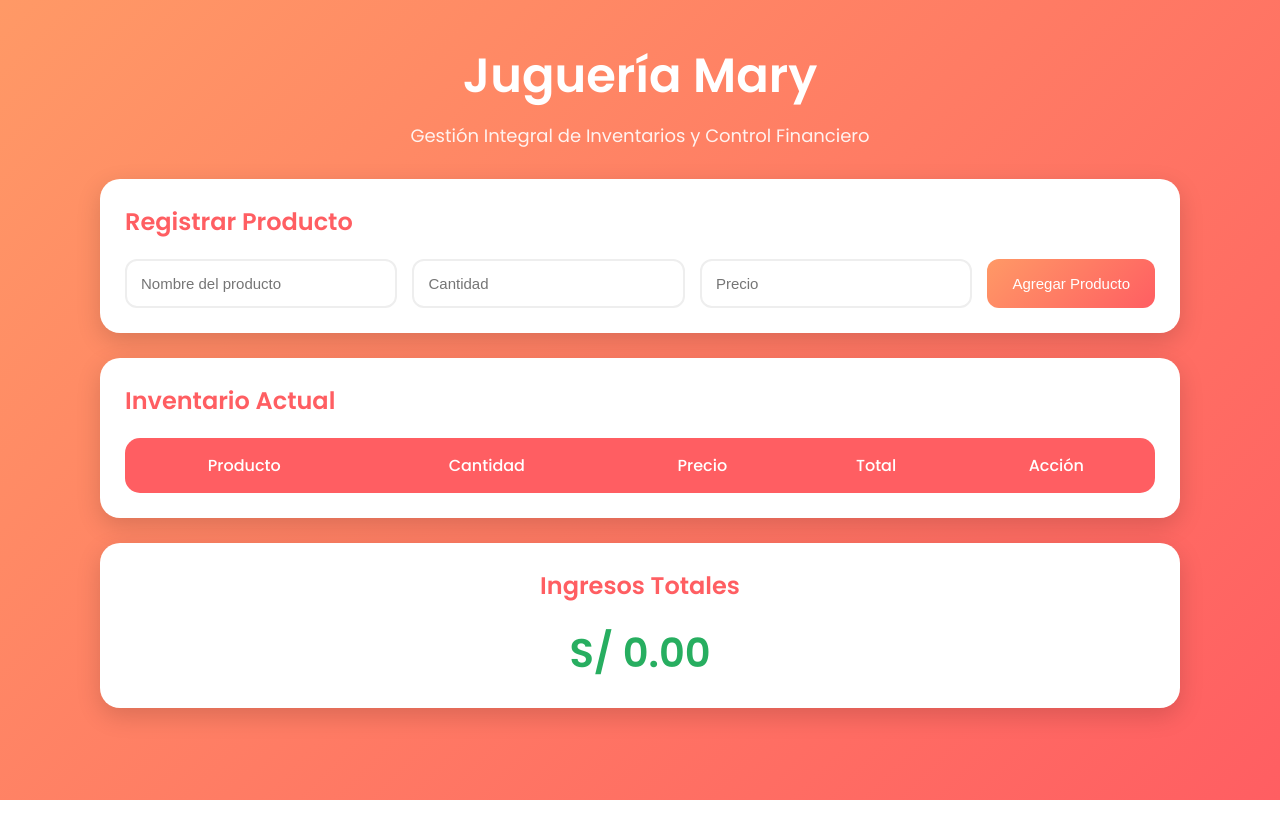
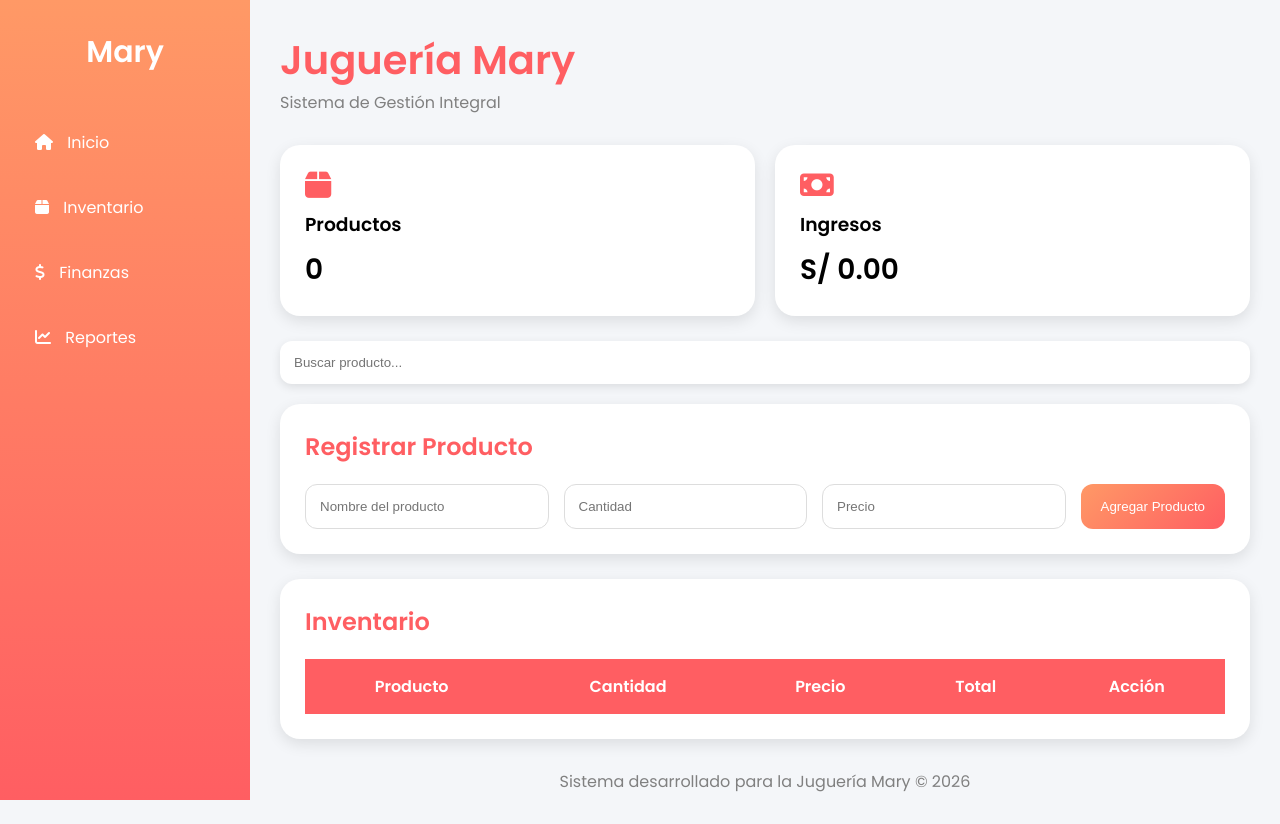
Before and after one commit to bryanm4a1/jugueria-prototipo, a plain HTML site: page Jugueria-mary/index.html in a window 1280 px wide. Before the commit the page ends 800 px from the top, so only its background shows below. Drawn offline with Linux system fonts and the light colour scheme.

Commit message:
Add files via upload

```diff
--- a/Jugueria-mary/estilos.css
+++ b/Jugueria-mary/estilos.css
@@ -6,47 +6,135 @@
 
 body{
     font-family: 'Poppins', sans-serif;
-    background: linear-gradient(135deg, #ff9966, #ff5e62);
-    min-height: 100vh;
-    padding: 40px;
+    background: #f4f6f9;
 }
 
-.contenedor{
-    width: 90%;
-    max-width: 1200px;
-    margin: auto;
+.dashboard{
+    display: flex;
+}
+
+/* SIDEBAR */
+
+.sidebar{
+    width: 250px;
+    height: 100vh;
+    background: linear-gradient(180deg, #ff9966, #ff5e62);
+    color: white;
+    padding: 30px 20px;
+    position: fixed;
+}
+
+.sidebar h2{
+    text-align: center;
+    margin-bottom: 40px;
+    font-size: 30px;
+}
+
+.sidebar ul{
+    list-style: none;
+}
+
+.sidebar ul li{
+    padding: 15px;
+    margin-bottom: 10px;
+    border-radius: 10px;
+    cursor: pointer;
+    transition: 0.3s;
+}
+
+.sidebar ul li:hover{
+    background: rgba(255,255,255,0.2);
+}
+
+.sidebar i{
+    margin-right: 10px;
+}
+
+/* CONTENIDO */
+
+.contenido{
+    margin-left: 250px;
+    width: 100%;
+    padding: 30px;
 }
 
 .header{
-    text-align: center;
-    color: white;
     margin-bottom: 30px;
 }
 
 .header h1{
-    font-size: 48px;
-    font-weight: 600;
+    color: #ff5e62;
+    font-size: 40px;
 }
 
 .header p{
-    margin-top: 10px;
-    font-size: 18px;
-    opacity: 0.9;
+    color: gray;
 }
 
+/* TARJETAS */
+
+.cards{
+    display: flex;
+    gap: 20px;
+    margin-bottom: 25px;
+}
+
+.card{
+    background: white;
+    flex: 1;
+    padding: 25px;
+    border-radius: 20px;
+    box-shadow: 0px 5px 15px rgba(0,0,0,0.1);
+    transition: 0.3s;
+}
+
+.card:hover{
+    transform: translateY(-5px);
+}
+
+.card i{
+    font-size: 30px;
+    color: #ff5e62;
+    margin-bottom: 10px;
+}
+
+.card h3{
+    margin-bottom: 10px;
+}
+
+.card p{
+    font-size: 28px;
+    font-weight: bold;
+}
+
+/* BUSCADOR */
+
+.buscador{
+    margin-bottom: 20px;
+}
+
+.buscador input{
+    width: 100%;
+    padding: 14px;
+    border: none;
+    border-radius: 12px;
+    outline: none;
+    box-shadow: 0px 3px 10px rgba(0,0,0,0.1);
+}
+
+/* FORMULARIO */
+
 .card-formulario,
-.card-tabla,
-.card-finanzas{
+.card-tabla{
     background: white;
+    padding: 25px;
     border-radius: 20px;
-    padding: 25px;
     margin-bottom: 25px;
-    box-shadow: 0px 8px 25px rgba(0,0,0,0.15);
+    box-shadow: 0px 5px 15px rgba(0,0,0,0.1);
 }
 
 .card-formulario h2,
-.card-tabla h2,
-.card-finanzas h2{
+.card-tabla h2{
     margin-bottom: 20px;
     color: #ff5e62;
 }
@@ -57,30 +145,21 @@ body{
     flex-wrap: wrap;
 }
 
-input{
+.formulario input{
     flex: 1;
     min-width: 200px;
     padding: 14px;
-    border: 2px solid #eee;
+    border: 1px solid #ddd;
     border-radius: 12px;
-    outline: none;
-    font-size: 15px;
-    transition: 0.3s;
-}
-
-input:focus{
-    border-color: #ff5e62;
 }
 
 button{
     background: linear-gradient(135deg, #ff9966, #ff5e62);
     color: white;
     border: none;
-    padding: 14px 25px;
+    padding: 14px 20px;
     border-radius: 12px;
     cursor: pointer;
-    font-size: 15px;
-    font-weight: 500;
     transition: 0.3s;
 }
 
@@ -88,11 +167,11 @@ button:hover{
     transform: scale(1.05);
 }
 
+/* TABLA */
+
 table{
     width: 100%;
     border-collapse: collapse;
-    overflow: hidden;
-    border-radius: 15px;
 }
 
 thead{
@@ -100,44 +179,23 @@ thead{
     color: white;
 }
 
-th{
+th, td{
     padding: 15px;
-    font-weight: 500;
+    text-align: center;
 }
 
-td{
-    padding: 15px;
-    text-align: center;
+tbody tr{
     border-bottom: 1px solid #eee;
 }
 
-tr:hover{
+tbody tr:hover{
     background: #fff5f5;
 }
 
-.card-finanzas{
+/* FOOTER */
+
+footer{
     text-align: center;
+    color: gray;
+    margin-top: 30px;
 }
-
-.monto{
-    font-size: 40px;
-    font-weight: bold;
-    color: #27ae60;
-    margin-top: 10px;
-}
-
-@media(max-width: 768px){
-
-    .formulario{
-        flex-direction: column;
-    }
-
-    button{
-        width: 100%;
-    }
-
-    .header h1{
-        font-size: 35px;
-    }
-
-}
--- a/Jugueria-mary/index.html
+++ b/Jugueria-mary/index.html
@@ -1,5 +1,6 @@
 <!DOCTYPE html>
 <html lang="es">
+
 <head>
     <meta charset="UTF-8">
     <meta name="viewport" content="width=device-width, initial-scale=1.0">
@@ -8,17 +9,89 @@
     <link rel="stylesheet" href="estilos.css">
 
     <link rel="preconnect" href="https://fonts.googleapis.com">
-    <link href="https://fonts.googleapis.com/css2?family=Poppins:wght@300;400;500;600&display=swap" rel="stylesheet">
+
+    <link href="https://fonts.googleapis.com/css2?family=Poppins:wght@300;400;500;600&display=swap"
+        rel="stylesheet">
+
+    <link rel="stylesheet"
+        href="https://cdnjs.cloudflare.com/ajax/libs/font-awesome/6.5.1/css/all.min.css">
 </head>
 
 <body>
 
-    <div class="contenedor">
+    <div class="dashboard">
+
+        <!-- SIDEBAR -->
+
+        <div class="sidebar">
+
+            <h2>Mary</h2>
+
+            <ul>
+
+                <li>
+                    <i class="fa-solid fa-house"></i>
+                    Inicio
+                </li>
+
+                <li>
+                    <i class="fa-solid fa-box"></i>
+                    Inventario
+                </li>
+
+                <li>
+                    <i class="fa-solid fa-dollar-sign"></i>
+                    Finanzas
+                </li>
+
+                <li>
+                    <i class="fa-solid fa-chart-line"></i>
+                    Reportes
+                </li>
+
+            </ul>
+
+        </div>
+
+        <!-- CONTENIDO -->
+
+        <div class="contenido">
 
             <div class="header">
+
                 <h1>Juguería Mary</h1>
-            <p>Gestión Integral de Inventarios y Control Financiero</p>
+
+                <p>Sistema de Gestión Integral</p>
+
             </div>
+
+            <!-- TARJETAS -->
+
+            <div class="cards">
+
+                <div class="card">
+                    <i class="fa-solid fa-box"></i>
+                    <h3>Productos</h3>
+                    <p id="cantidadProductos">0</p>
+                </div>
+
+                <div class="card">
+                    <i class="fa-solid fa-money-bill"></i>
+                    <h3>Ingresos</h3>
+                    <p>S/ <span id="ingresos">0.00</span></p>
+                </div>
+
+            </div>
+
+            <!-- BUSCADOR -->
+
+            <div class="buscador">
+
+                <input type="text" placeholder="Buscar producto...">
+
+            </div>
+
+            <!-- FORMULARIO -->
 
             <div class="card-formulario">
 
@@ -33,26 +106,35 @@
                     <input type="number" id="precio" placeholder="Precio">
 
                     <button onclick="agregarProducto()">
+
                         Agregar Producto
+
                     </button>
 
                 </div>
+
             </div>
+
+            <!-- TABLA -->
 
             <div class="card-tabla">
 
-            <h2>Inventario Actual</h2>
+                <h2>Inventario</h2>
 
                 <table>
 
                     <thead>
+
                         <tr>
+
                             <th>Producto</th>
                             <th>Cantidad</th>
                             <th>Precio</th>
                             <th>Total</th>
                             <th>Acción</th>
+
                         </tr>
+
                     </thead>
 
                     <tbody id="tablaProductos">
@@ -63,13 +145,13 @@
 
             </div>
 
-        <div class="card-finanzas">
+            <!-- FOOTER -->
 
-            <h2>Ingresos Totales</h2>
+            <footer>
 
-            <div class="monto">
-                S/ <span id="ingresos">0.00</span>
-            </div>
+                Sistema desarrollado para la Juguería Mary © 2026
+
+            </footer>
 
         </div>
 
@@ -78,4 +160,5 @@
     <script src="script.js"></script>
 
 </body>
+
 </html>
--- a/Jugueria-mary/script.js
+++ b/Jugueria-mary/script.js
@@ -55,6 +55,10 @@ function mostrarProductos(){
 
     document.getElementById("ingresos").textContent =
         ingresosTotales.toFixed(2);
+
+    document.getElementById("cantidadProductos").textContent =
+        productos.length;
+
 }
 
 function eliminarProducto(index){
```
Lines whose indentation alone changed are shown as unchanged.
